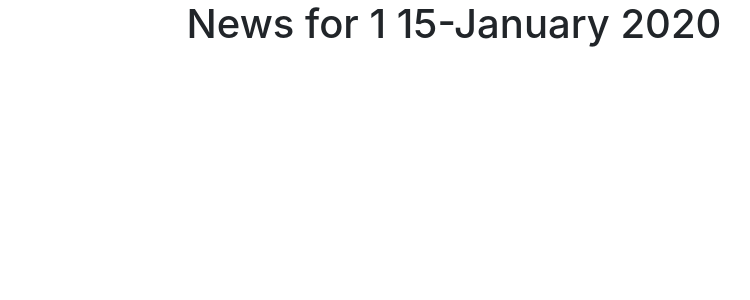
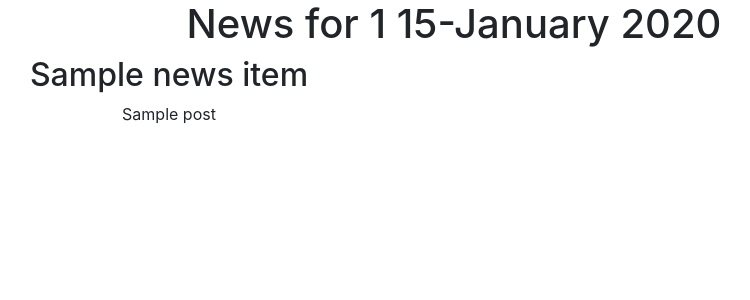
Before and after one commit to joey57/The-Moringa-Tribune, a Django app: template news/templates/all-news/past-news.html in a window 1280 px wide. Shown: the part 56-356 px from the top of the page, without its empty margins (186-936 px from the left). Run offline with Django 4.2, Linux system fonts and the light colour scheme; the template is opened without the code that fills it: most values are stand-ins (such as "Sample title", 1, 10 or a date in 2020); some libraries are stand-ins or nearby versions.

Commit message:
display news on template

```diff
--- a/news/templates/all-news/past-news.html
+++ b/news/templates/all-news/past-news.html
@@ -2,4 +2,21 @@
 
 {% block content %}
 {{block.super}}
+
+<div class="container">
+  <!--Looping through news-->
+  {% for news_item in news %}
+   <div class="row">
+     <!--displaying News articles-->
+     <div class="col-xs-6 col-md-6 col-lg-6">
+       <h2 class="text-center">  {{ news_item.title }}</h2>
+       <p class="text-center"> {{ news_item.post}}</p>
+     </div>
+    </div>
+    {% empty %}
+    <div class="row">
+      <h2 class="text-center">There are no News Items</h2>
+    </div>
+    {% endfor %}
+ </div>
 {% endblock %}
--- a/news/urls.py
+++ b/news/urls.py
@@ -2,6 +2,6 @@ from django.urls import path, re_path
 from . import views
 
 urlpatterns=[
-  path('',views.news_of_day , name='newsToday'),
+  path('',views.news_today , name='newsToday'),
   re_path('archives/(\d{4}-\d{2}-\d{2})/',views.past_days_news, name = 'pastNews')
 ]
```
Also changed, not shown: news/templates/all-news/today-news.html (+17 -0 lines), news/views.py (+8 -4 lines).
